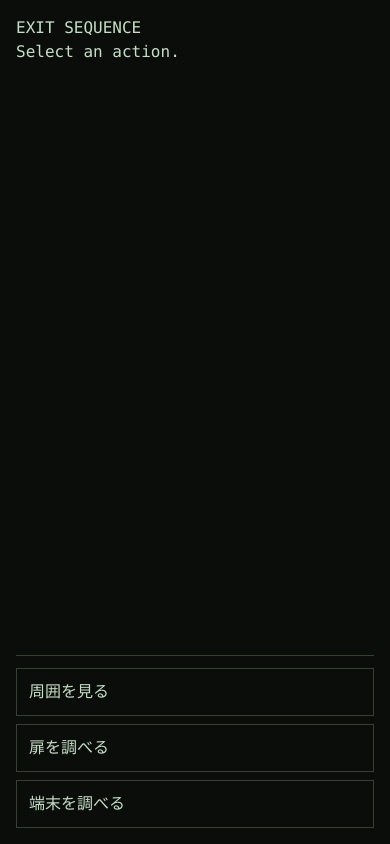
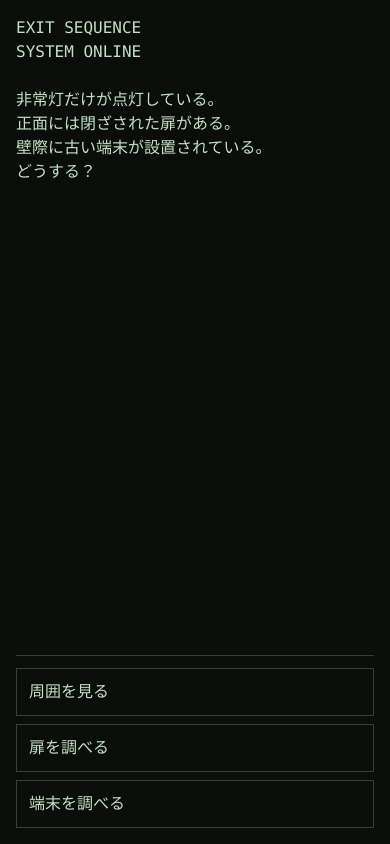
Before and after one commit to ak-sekine/exit-sequence, a website built with Vite: page index.html in a window 390 px wide. Built offline with nearby package versions, Linux system fonts and the light colour scheme.

Commit message:
Improve mobile terminal layout sample

```diff
--- a/index.html
+++ b/index.html
@@ -2,7 +2,7 @@
 <html lang="ja">
   <head>
     <meta charset="UTF-8" />
-    <meta name="viewport" content="width=device-width, initial-scale=1.0" />
+    <meta name="viewport" content="width=device-width, initial-scale=1.0, viewport-fit=cover" />
     <title>exit-sequence</title>
   </head>
   <body>
--- a/src/main.ts
+++ b/src/main.ts
@@ -12,7 +12,7 @@ terminal.className = 'terminal'
 const log = document.createElement('div')
 log.className = 'terminal-log'
 log.setAttribute('role', 'log')
-log.setAttribute('aria-label', 'Terminal log')
+log.setAttribute('aria-label', 'ゲームログ')
 log.tabIndex = 0
 
 function appendLog(text: string) {
@@ -39,5 +39,14 @@ for (const action of ['周囲を見る', '扉を調べる', '端末を調べる'
 terminal.append(log, actions)
 app.append(terminal)
 
-appendLog('EXIT SEQUENCE')
-appendLog('Select an action.')
+for (const line of [
+  'EXIT SEQUENCE',
+  'SYSTEM ONLINE',
+  '',
+  '非常灯だけが点灯している。',
+  '正面には閉ざされた扉がある。',
+  '壁際に古い端末が設置されている。',
+  'どうする？',
+]) {
+  appendLog(line)
+}
--- a/src/style.css
+++ b/src/style.css
@@ -14,7 +14,8 @@ body {
 }
 
 html,
-body {
+body,
+#app {
   height: 100%;
   overflow: hidden;
 }
@@ -36,6 +37,7 @@ body {
   flex: 1;
   min-height: 0;
   overflow-y: auto;
+  overscroll-behavior-y: contain;
   overflow-x: hidden;
   padding-bottom: 16px;
 }
@@ -69,6 +71,7 @@ body {
   white-space: normal;
   overflow-wrap: anywhere;
   cursor: pointer;
+  touch-action: manipulation;
 }
 
 .terminal-actions button:focus-visible,
@@ -76,3 +79,8 @@ body {
   outline: 1px solid currentColor;
   outline-offset: -1px;
 }
+
+.terminal-actions button:active {
+  background: #1b281b;
+  border-color: #c5dfc5;
+}
```
